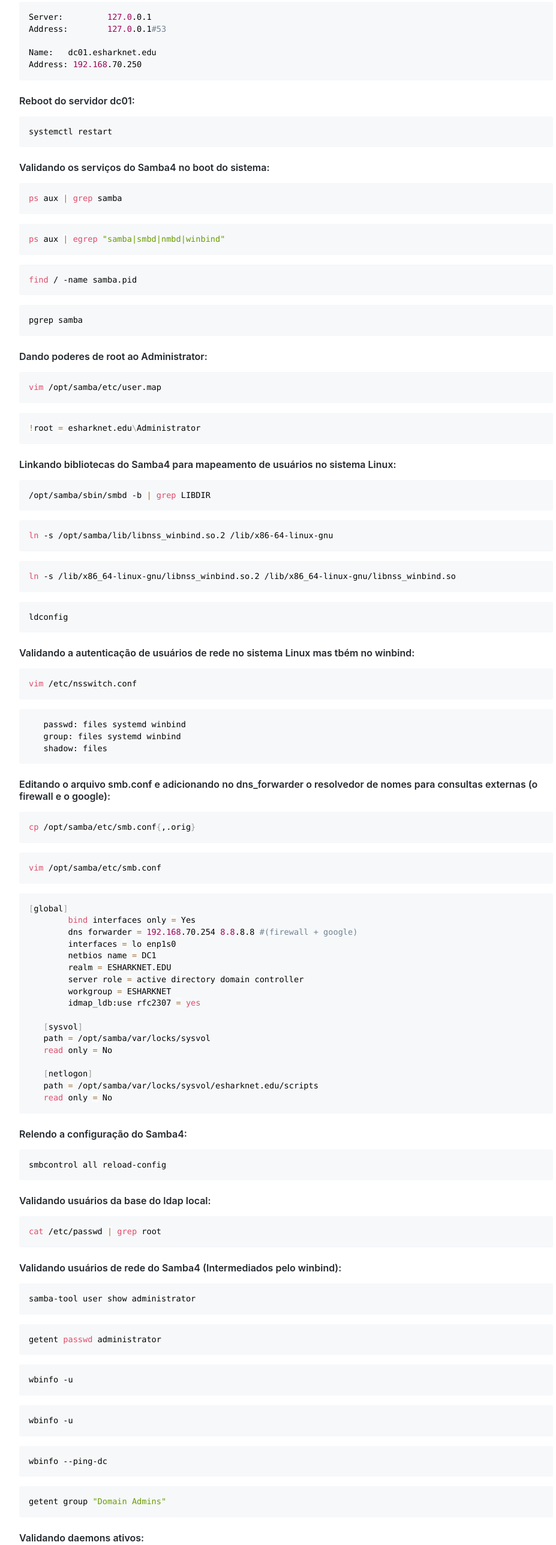
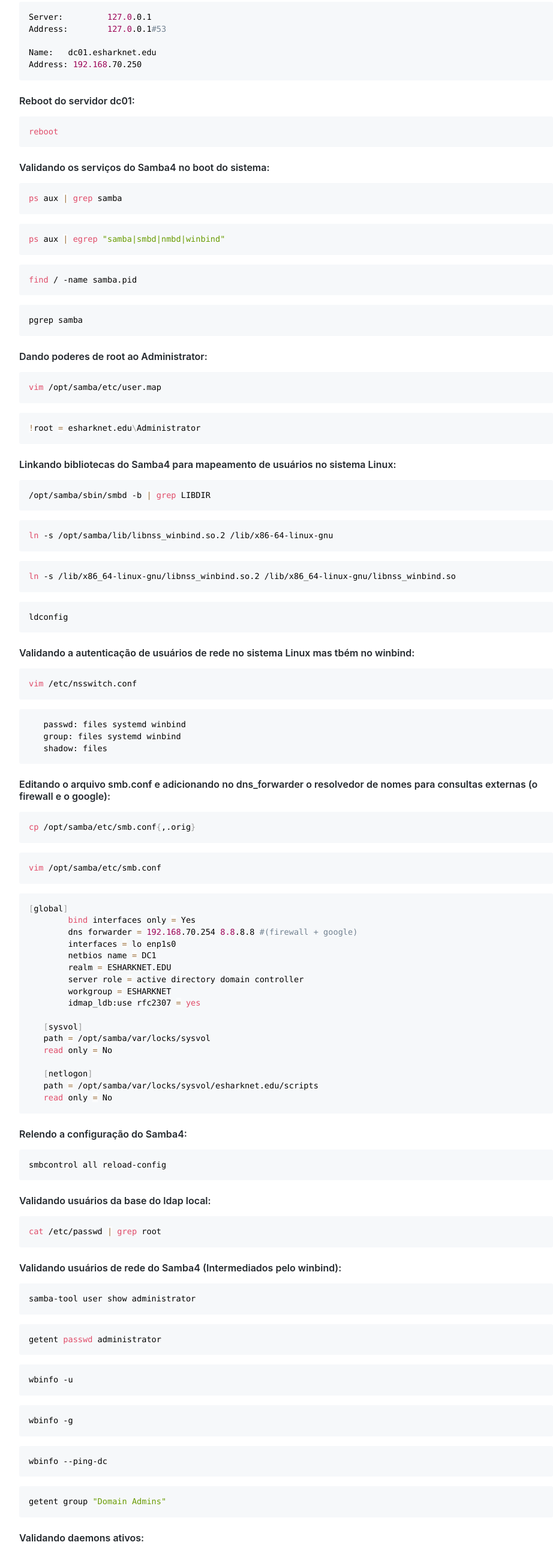
Before and after one commit to educharquero/samba4, a plain HTML site: page index.html in a window 1280 px wide. Shown: the part 4680-7255 px from the top of the page at 60% size, without its empty margins (163-1090 px from the left). Drawn offline with Linux system fonts and the light colour scheme.

Commit message:
Update index.html
final

```diff
--- a/index.html
+++ b/index.html
@@ -1357,7 +1357,7 @@ Address:        <span class="token number">127.0</span>.0.1<span class="token co
 Name:   dc01.esharknet.edu
 Address: <span class="token number">192.168</span>.70.250</code></pre>
 <h4 class="atx" id="reboot-do-servidor-dc01">Reboot do servidor dc01:</h4>
-<pre><code class="fenced-code-block language-bash">systemctl restart</code></pre>
+<pre><code class="fenced-code-block language-bash"><span class="token function">reboot</span></code></pre>
 <h4 class="atx" id="validando-os-servicos-do-samba4-no-boot-do-sistema">Validando os serviços do Samba4 no boot do sistema:</h4>
 <pre><code class="fenced-code-block language-bash"><span class="token function">ps</span> aux <span class="token operator">|</span> <span class="token function">grep</span> samba</code></pre>
 <pre><code class="fenced-code-block language-bash"><span class="token function">ps</span> aux <span class="token operator">|</span> <span class="token function">egrep</span> <span class="token string">"samba|smbd|nmbd|winbind"</span></code></pre>
@@ -1404,7 +1404,7 @@ Address: <span class="token number">192.168</span>.70.250</code></pre>
 <pre><code class="fenced-code-block language-bash">samba-tool user show administrator</code></pre>
 <pre><code class="fenced-code-block language-bash">getent <span class="token function">passwd</span> administrator</code></pre>
 <pre><code class="fenced-code-block language-bash">wbinfo -u</code></pre>
-<pre><code class="fenced-code-block language-bash">wbinfo -u</code></pre>
+<pre><code class="fenced-code-block language-bash">wbinfo -g</code></pre>
 <pre><code class="fenced-code-block language-bash">wbinfo --ping-dc</code></pre>
 <pre><code class="fenced-code-block language-bash">getent group <span class="token string">"Domain Admins"</span></code></pre>
 <h4 class="atx" id="validando-daemons-ativos">Validando daemons ativos:</h4>
```
